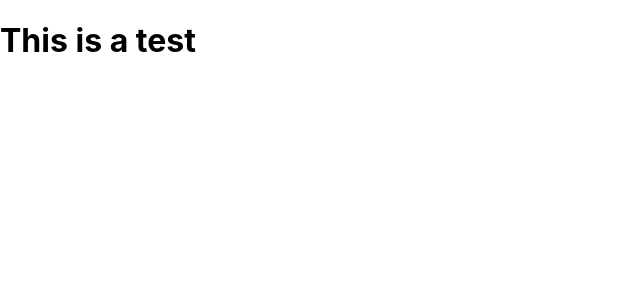
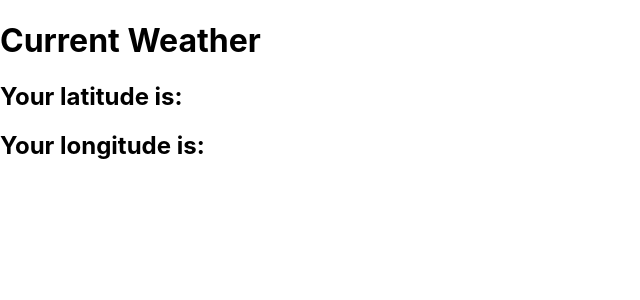
Before and after one commit to giacoletti/open_weather_app_dec_2021, a React (Create React App) app: page / in a window 1280 px wide. Shown: the top 300 px of the page, without its empty margins (0-640 px from the left). Built offline with nearby package versions, Linux system fonts and the light colour scheme.

Commit message:
Adds end2end test to check if user can see his own coordinates on screen - latitude and longitude creates WeatherReport.jsx component

```diff
--- a/src/App.jsx
+++ b/src/App.jsx
@@ -1,9 +1,11 @@
 import React from 'react';
+import WeatherReport from './components/WeatherReport';
 
 const App = () => {
   return (
     <div>
-      <h1>This is a test</h1>
+      <h1>Current Weather</h1>
+      <WeatherReport />
     </div>
   );
 };
--- /dev/null
+++ b/src/components/WeatherReport.jsx
@@ -0,0 +1,12 @@
+import React from 'react'
+
+const WeatherReport = () => {
+  return (
+    <div>
+      <h2 data-cy="user-latitude">Your latitude is:</h2>
+      <h2 data-cy="user-longitude">Your longitude is:</h2>
+    </div>
+  )
+}
+
+export default WeatherReport
```
Also changed, not shown: 1 other file (tests, documents, lock files or other folders).
